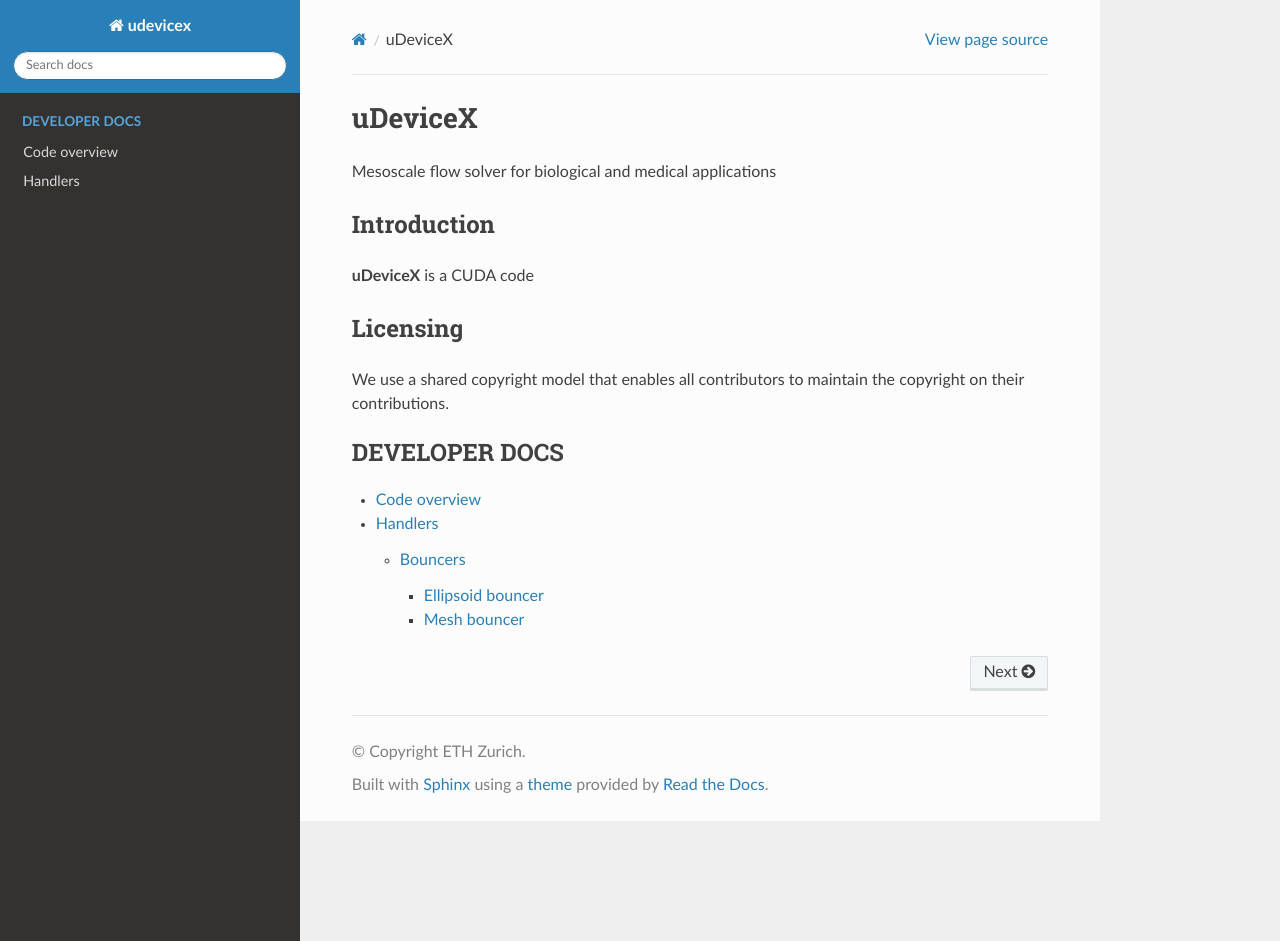
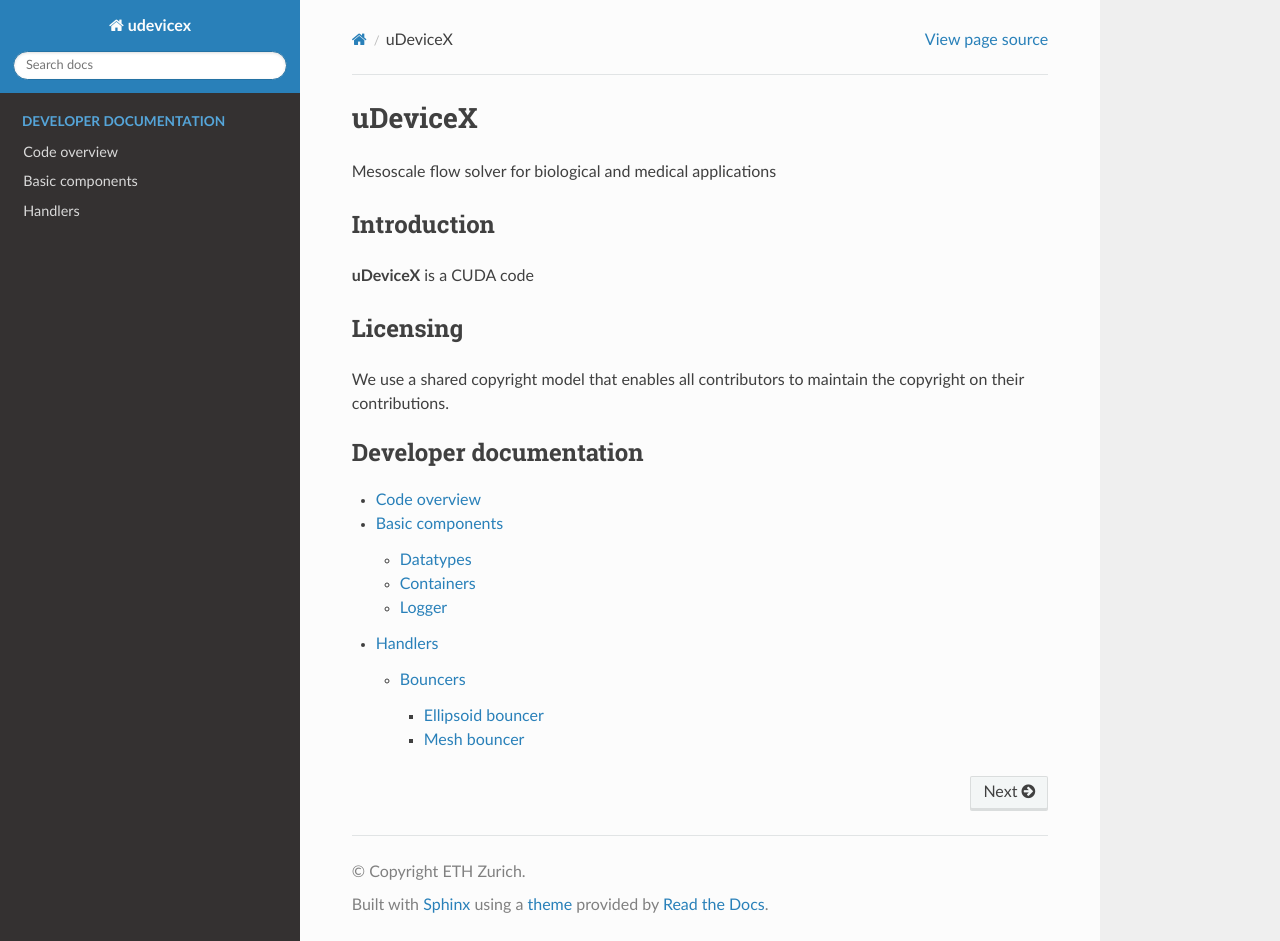
Before and after one commit to sourlodine/Microfluidics-CC, a Sphinx documentation site: the page built from docs/source/index.rst, in a window 1280 px wide and 941 px high. Built offline with Sphinx 7.4.7 and the Read the Docs theme 2.0.0, drawn with Linux system fonts in a browser that asks for light colours.

Commit message:
more documentation

```diff
--- a/docs/source/basic_types.rst
+++ b/docs/source/basic_types.rst
@@ -1,5 +1,9 @@
-Basic structures and types
+Basic components
 ===================
 
-.. doxygenfile:: datatypes.h
-.. doxygenfile:: containers.h
+Basic datatypes, containers and logging utilities are described in this section
+
+.. toctree::
+   datatypes
+   containers
+   logger
--- /dev/null
+++ b/docs/source/containers.rst
@@ -0,0 +1,4 @@
+Containers
+==========
+
+.. doxygenfile:: containers.h
--- /dev/null
+++ b/docs/source/datatypes.rst
@@ -0,0 +1,4 @@
+Datatypes
+==========
+
+.. doxygenfile:: datatypes.h
--- a/docs/source/index.rst
+++ b/docs/source/index.rst
@@ -15,11 +15,12 @@ We use a shared copyright model that enables all contributors to maintain the
 copyright on their contributions.
 
 .. toctree::
-   :caption: DEVELOPER DOCS
+   :caption: Developer documentation
 
    overview
+   basic_types
    handlers
-..   basic_types
+
 ..   coordinators
 ..   mpi
 ..   particle_vectors
--- /dev/null
+++ b/docs/source/logger.rst
@@ -0,0 +1,4 @@
+Logger
+=======
+
+.. doxygenfile:: logger.h
```
Also changed, not shown: 4 other files.
